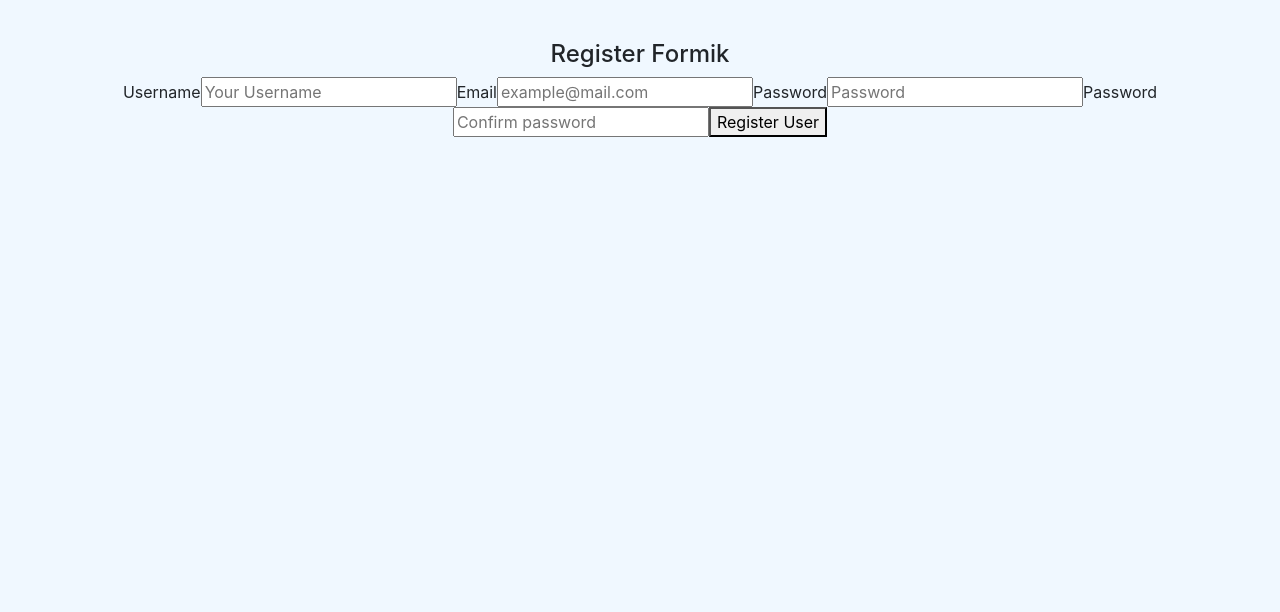
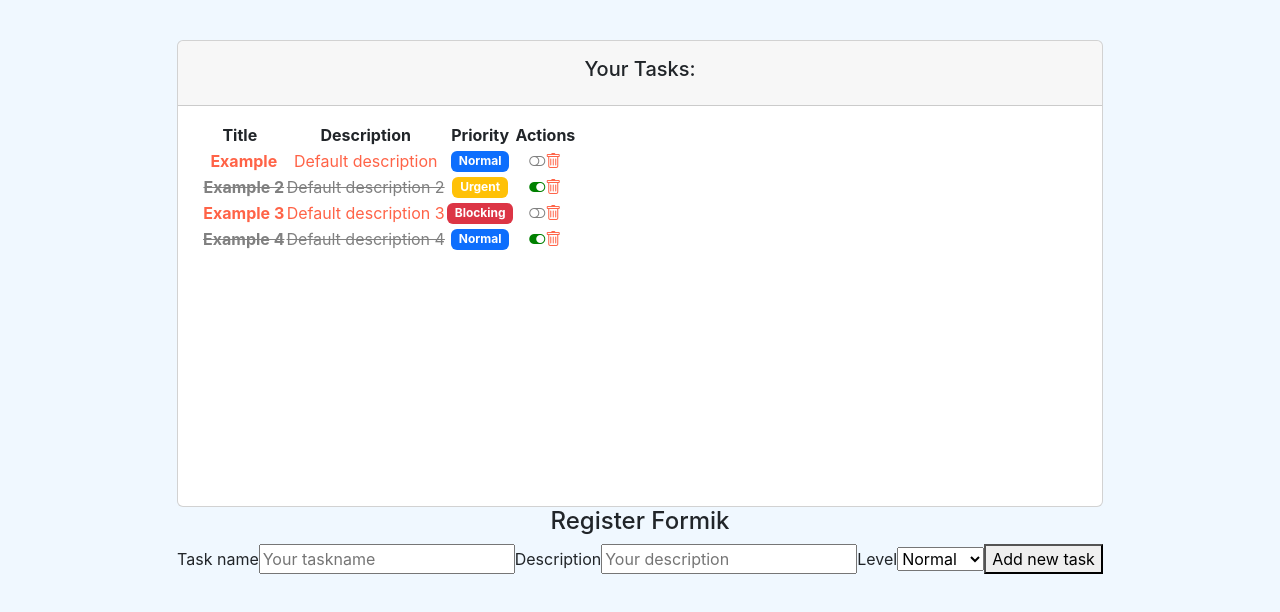
Before and after one commit to Ignacio0104/TrabajoFinalReact, a React (Create React App) app: page / in a window 1280 px wide. Shown: the top 612 px of the page. Built offline with nearby package versions, Linux system fonts and the light colour scheme.

Commit message:
task form con Formik y Yup

```diff
--- a/src/App.js
+++ b/src/App.js
@@ -31,10 +31,10 @@
       </Ejemplo4> */}
       {/* <Greetingstyled name="Martín"></Greetingstyled> */}
     {/* </header> */}
-    {/*<TaskListComponent></TaskListComponent>*/}
+    <TaskListComponent></TaskListComponent>
     {/* Gestión de eventos */}
     {/*<Father></Father>*/}
-    <RegisterFormik></RegisterFormik>
+    {/* <RegisterFormik></RegisterFormik> */}
     {/* <LoginFormix></LoginFormix>  */}
     {/*<OptionalRender></OptionalRender>*/}
   </div>
--- a/src/components/container/task_list.jsx
+++ b/src/components/container/task_list.jsx
@@ -5,6 +5,7 @@
 
 import "../../styles/taks.scss"
 import TaskForm from '../pure/forms/taskForm.jsx';
+import Taskformik from '../pure/forms/taskFormik.jsx';
 
 const TaskListComponent = () => {
     const defaultTask = new Task('Example', 'Default description', false, LEVELS.NORMAL);
@@ -111,7 +112,8 @@
                     </div>
                 </div>
             </div>
-            <TaskForm add={addTask} length={tasks.length}></TaskForm>
+            {/* <TaskForm add={addTask} length={tasks.length}></TaskForm> */}
+            <Taskformik add={addTask} length={tasks.length}></Taskformik>
         </div>
     );
 };
--- a/src/components/pure/forms/registerFormik.jsx
+++ b/src/components/pure/forms/registerFormik.jsx
@@ -84,7 +84,7 @@
                     <ErrorMessage name="password" component ="div"></ErrorMessage>
                 )
             }
-            <label htmlFor='confirm'>Password</label>
+            <label htmlFor='confirm'>Confirm Password</label>
             <Field
             id="confirm"
             name="confirm"
@@ -92,7 +92,7 @@
             type="password"/>
                 {
                 errors.confirm && touched.confirm &&(
-                    <ErrorMessage name="password" component ="div"></ErrorMessage>
+                    <ErrorMessage name="confirm" component ="div"></ErrorMessage>
                 )
             }
             <button type='submit'>Register User</button>
--- /dev/null
+++ b/src/components/pure/forms/taskFormik.jsx
@@ -0,0 +1,97 @@
+import React, {useRef} from 'react';
+import PropTypes from 'prop-types';
+import { LEVELS } from '../../../models/leves.enum';
+import { Task } from '../../../models/task.class';
+import {Formik,Form,Field,ErrorMessage} from "formik";
+import * as Yup from "yup";
+
+const Taskformik = ({add, length}) => {
+
+    const initialValues= {
+        name:"",
+        description:"",
+        completed: false,
+        level: LEVELS.NORMAL
+    }
+
+    const taskCreationSchema = Yup.object().shape(
+        {
+            name : Yup.string().min(6,"Taskname too short")
+                                    .max(50,"Taskname too long")
+                                    .required("Taskname is required"),
+            description: Yup.string().min(10,"Description too short")
+                                        .max(150,"Description too long")
+                                        .required("Description is required"),
+            level: Yup.string().oneOf([LEVELS.NORMAL,LEVELS.BLOCKING,LEVELS.URGENT],"You must select a task level").required("Level is required")
+        }
+    )
+
+    function addTask(values){
+        //e.preventDefault();
+        const newTask = new Task(
+            values.name,
+            values.description,
+            false,
+            LEVELS.BLOCKING
+        );
+        add(newTask);
+    }
+
+    return (
+        <div>
+          <h4>Register Formik</h4>
+          <Formik initialValues = {initialValues}
+          validationSchema={taskCreationSchema}
+          onSubmit= {async (values)=>{
+            await new Promise((r)=> setTimeout(r,1000));
+            alert(JSON.stringify(values,null,2));
+            addTask(values);
+          }}>
+          {({value,
+          touched,
+          errors,
+          isSubmitting,
+          handleChange,
+          handleBlur})=>(
+            <Form>
+                <label htmlFor='name'>Task name</label>
+                <Field id="name" type="name" name="name" placeholder="Your taskname"/>
+
+                {
+                    errors.name && touched.name &&
+                    (
+                        <ErrorMessage name="name" component ="div"></ErrorMessage>
+                    )
+                }
+
+                <label htmlFor='description'>Description</label>
+                <Field id="description" type="description" name="description" placeholder="Your description"/>
+                {
+                    errors.description && touched.description &&(
+                        <ErrorMessage name="description" component ="div"></ErrorMessage>
+                    )
+                }
+                <label htmlFor='level'>Level</label>
+                <Field id="level" name="level" as="select" >
+                    <option value={LEVELS.NORMAL}>Normal</option>
+                    <option value={LEVELS.URGENT}>Urgent</option>
+                    <option value={LEVELS.BLOCKING}>Blocking</option>
+                </Field>
+                {
+                    errors.level && touched.level &&(
+                        <ErrorMessage name="level" component ="div"></ErrorMessage>
+                    )
+                }
+                <button type='submit'>{length>0 ? "Add new task" : "Create first task"}</button>
+                {
+                    isSubmitting ? (<p>Adding your task...</p>):null
+                }
+            </Form>
+          )}
+          </Formik>
+        </div>
+      );
+}
+
+
+export default Taskformik;
```
